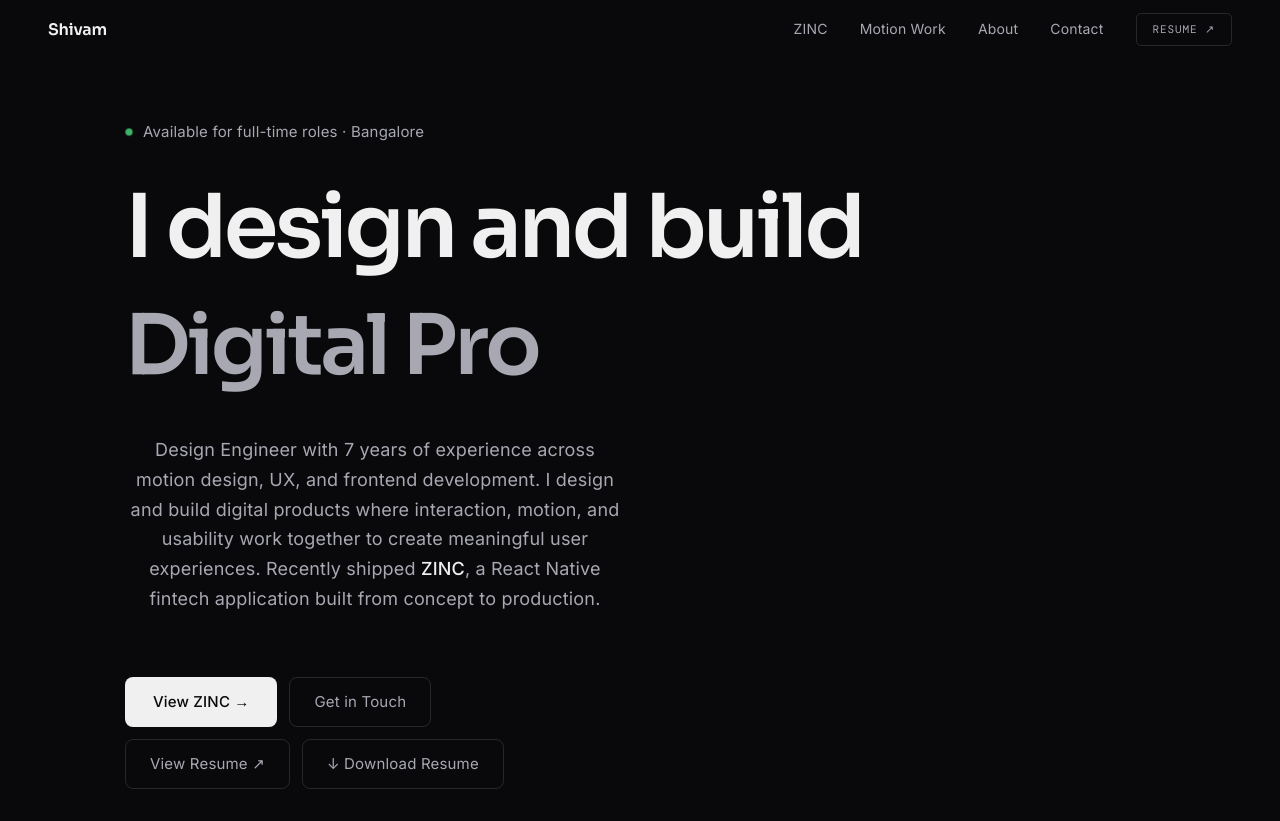
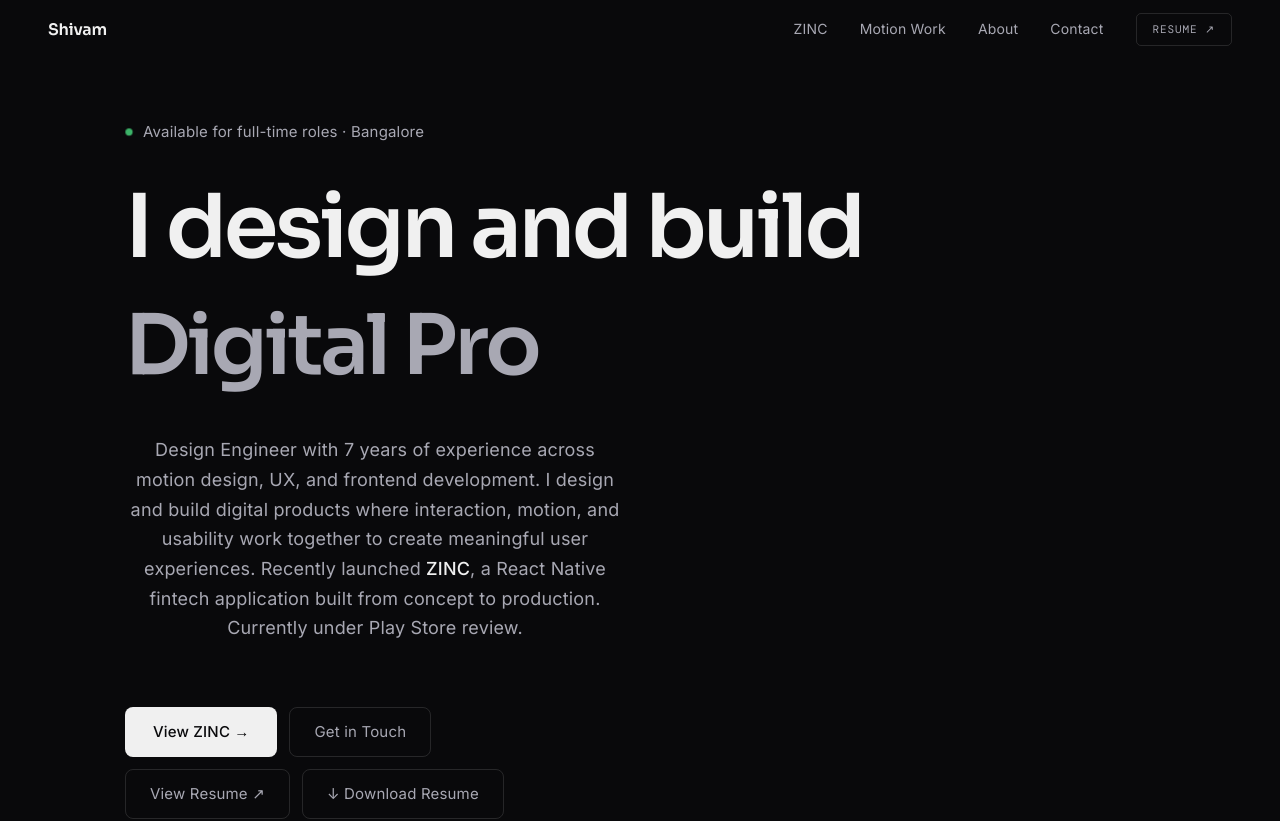
Before and after one commit to Shivamcs50199/shivam-portfolio, a React (Vite) app: page / in a window 1280 px wide. Shown: the top 821 px of the page. Built offline with nearby package versions, Linux system fonts and the light colour scheme.

Commit message:
Update case study link

```diff
--- a/src/App.jsx
+++ b/src/App.jsx
@@ -507,7 +507,7 @@ const Hero = () => {
   const typed = useTypewriter([
     "Design Systems.",
     "Digital Products.",
-    "UX Engineering.",
+    "Product Engineering.",
   ]);
   const ref = useRef(null);
   const inView = useInView(ref, { once: true });
@@ -620,9 +620,10 @@ const Hero = () => {
           Design Engineer with 7 years of experience across motion design, UX,
           and frontend development. I design and build digital products where
           interaction, motion, and usability work together to create meaningful
-          user experiences. Recently shipped{" "}
+          user experiences. Recently launched{" "}
           <span style={{ color: C.text, fontWeight: 500 }}>ZINC</span>, a React
-          Native fintech application built from concept to production.
+          Native fintech application built from concept to production. Currently
+          under Play Store review.
         </motion.p>
 
         <motion.div
@@ -1109,7 +1110,7 @@ const CaseStudy = () => {
             </h2>
           </div>
           <BtnOutline
-            href="https://www.notion.so/Case-Study-Zinc-3726a866524e808797b8de851bd64974"
+            href="https://positive-relation-d99.notion.site/Case-Study-Zinc-3726a866524e808797b8de851bd64974"
             target="_blank"
             style={{ alignSelf: "flex-start" }}
           >
@@ -1824,7 +1825,7 @@ const Contact = () => {
             Shivam Kumar · Design Engineer · Bangalore · 2025
           </span>
           <a
-            href="https://www.notion.so/Privacy-Policy-3776a866524e80ff92b7ce6226087d60"
+            href="https://positive-relation-d99.notion.site/Privacy-Policy-3776a866524e80ff92b7ce6226087d60?pvs=73"
             target="_blank"
             rel="noopener noreferrer"
             style={{
```
